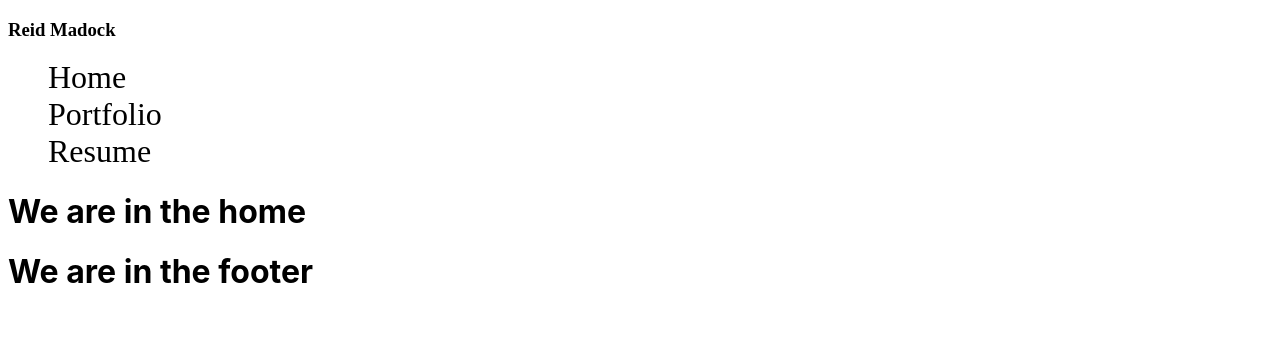
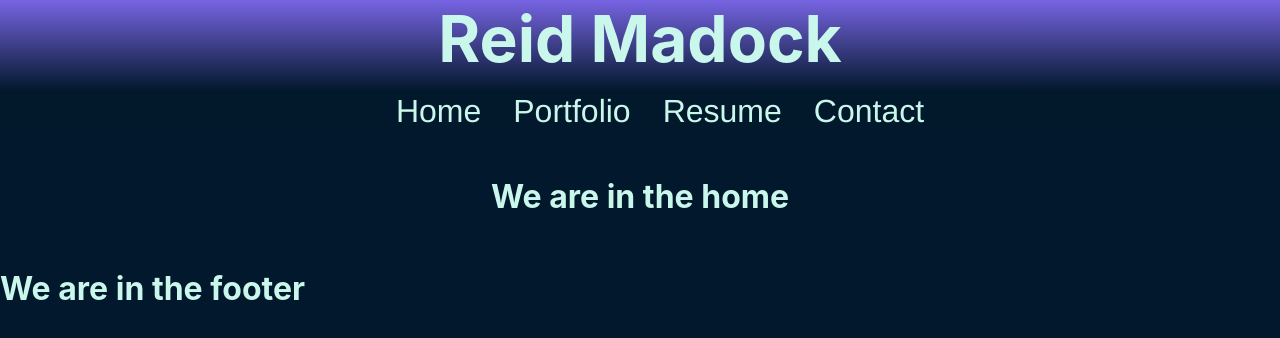
Before and after one commit to reidmadock/reid-react-portfolio, a React (Create React App) app: page / in a window 1280 px wide. Shown: the top 338 px of the page. Built offline with nearby package versions, Linux system fonts and the light colour scheme.

Commit message:
basic style done

```diff
--- /dev/null
+++ b/src/components/Contact.jsx
@@ -0,0 +1,9 @@
+import React from 'react';
+
+export default function Contact() {
+  return (
+    <>
+      <h1>We are on my Contact</h1>
+    </>
+  );
+}
--- a/src/components/Header.jsx
+++ b/src/components/Header.jsx
@@ -1,21 +1,25 @@
 import React, { useState } from 'react';
 import Navigation from './Navigation';
 import Home from './Home';
-import Portfolio from './Portfolio';
-import Resume from './Resume';
 
 export default function Header() {
   const [viewing, setViewing] = useState(<Home />);
 
   const handleClick = (view) => {
       setViewing(view);
+      console.log(view);
+      // event.target.className = event.target.className + ' clicked'
   }
 
   return (
     <>
-      <h3>Reid Madock</h3>
-      <Navigation handleClick={handleClick}/>
+      <div className='Header'>
+        <h1>Reid Madock</h1>
+        <Navigation handleClick={handleClick}/>
+      </div>
+      <div className='content center'>
       {viewing}
+      </div>
     </>
   );
 }
--- a/src/components/Home.jsx
+++ b/src/components/Home.jsx
@@ -2,8 +2,8 @@ import React from 'react';
 
 export default function Home() {
   return (
-    <div>
+    <>
       <h1>We are in the home</h1>
-    </div>
+    </>
   );
 }
--- a/src/components/Navigation.jsx
+++ b/src/components/Navigation.jsx
@@ -2,20 +2,51 @@ import React, { useState } from 'react';
 import Home from './Home';
 import Portfolio from './Portfolio';
 import Resume from './Resume';
+import Contact from './Contact';
 
 export default function Navigation({ handleClick }) {
-    // const [viewing, setViewing] = useState(<Home />);
-
-    // const handleClick = (view) => {
-    //     setViewing(view);
-    // }
+    const handleHover = function (event) {
+        event.target.className = (event.target.className == 'nav' ? 'nav-active' : 'nav');
+    }
 
     return (
         <nav>
             <ul>
-                <li onClick={() => handleClick(<Home />)}>Home</li>
-                <li onClick={() => handleClick(<Portfolio />)}>Portfolio</li>
-                <li onClick={() => handleClick(<Resume />)}>Resume</li>
+                <li
+                    className="nav"
+                    onClick={() => handleClick(<Home />)}
+                    onMouseEnter={(event) => handleHover(event)}
+                    onMouseLeave={(event) => handleHover(event)}
+                >
+                    Home
+                </li>
+                <li
+                    className="nav"
+                    onClick={() => handleClick(<Portfolio />)}
+                    onMouseEnter={(event) => handleHover(event)}
+                    onMouseLeave={(event) => handleHover(event)}
+                    >
+                    Portfolio
+                </li>
+                <li
+                    className="nav"
+                    onClick={() => handleClick(<Resume />)}
+                    onMouseEnter={(event) => handleHover(event)}
+                    onMouseLeave={(event) => handleHover(event)}
+                    >
+                    Resume
+                </li>
+                <li
+                    className="nav"
+                    onClick={() => handleClick(<Contact />)}
+                    onMouseEnter={(event) => handleHover(event)}
+                    onMouseLeave={(event) => handleHover(event)}
+                    >
+                    Contact
+                </li>
+                {/* <li className="nav" onClick={() => handleClick(<Portfolio />)}>Portfolio</li> */}
+                {/* <li className="nav" onClick={() => handleClick(<Resume />)}>Resume</li> */}
+                {/* <li className="nav" onClick={() => handleClick(<Contact />)}>Contact</li> */}
             </ul>
         </nav>
     );
--- a/src/components/Portfolio.jsx
+++ b/src/components/Portfolio.jsx
@@ -2,8 +2,8 @@ import React from 'react';
 
 export default function Portfolio() {
   return (
-    <div>
+    <>
       <h1>We are on the portfolio</h1>
-    </div>
+    </>
   );
 }
--- a/src/components/Resume.jsx
+++ b/src/components/Resume.jsx
@@ -2,8 +2,8 @@ import React from 'react';
 
 export default function Resume() {
   return (
-    <div>
+    <>
       <h1>We are on my Resume</h1>
-    </div>
+    </>
   );
 }
--- a/src/style.css
+++ b/src/style.css
@@ -1,3 +1,32 @@
+:root {
+  --primary-cobalt: hsl(234, 85%, 45%);
+  --primary-red: hsl(0,100%,67%);
+
+  --gradient-munsell: hsl(193, 41%, 45%);
+  --gradient-medslateblue: hsla(249, 69%, 64%);
+  --gradient-persian: hsla(241, 72%, 46%, 0);
+
+  --neutral-white: hsl(0, 0%, 100%);
+  --neutral-mintgreen: hsl(166, 73%, 88%);
+  --neutral-darkgrayblue: hsl(208, 91%, 9%);
+
+  --accent-grayblue: hsla(224, 30%, 50%, 1);
+  --accent-brightpink: hsl(356, 72%, 66%);
+}
+
+* {
+  resize: none;
+}
+
+body {
+  width: 100vw;
+  height: 100vh;
+  margin: 0;
+  background-color: var(--neutral-darkgrayblue);
+  color: var(--neutral-mintgreen);
+  font-family: 'Franklin Gothic Medium', 'Arial Narrow', Arial, sans-serif;
+}
+
 h1,
 p {
   font-family: -apple-system, BlinkMacSystemFont, 'Segoe UI', Roboto, Oxygen,
@@ -7,4 +36,39 @@ p {
 li {
   list-style: none;
   font-size: 32px;
+  display: inline;
+  margin: 8px;
+  padding: 8px;
 }
+
+.center {
+  margin: auto;
+  width: 50%;
+  padding: 10px;
+}
+
+.center h1 {
+  text-align: center;
+}
+
+.Header {
+  text-align: center;
+  background:  linear-gradient( var(--gradient-medslateblue), var(--neutral-darkgrayblue) 70%);
+}
+
+.Header h1 {
+  font-size: 4rem;
+  padding: 0;
+  margin: 0;
+}
+
+.nav {
+}
+
+.nav-active {
+  color: var(--accent-brightpink);
+}
+
+.clicked {
+  color: grey;
+}
```
Also changed, not shown: src/components/Project.jsx (+9 -0 lines).
